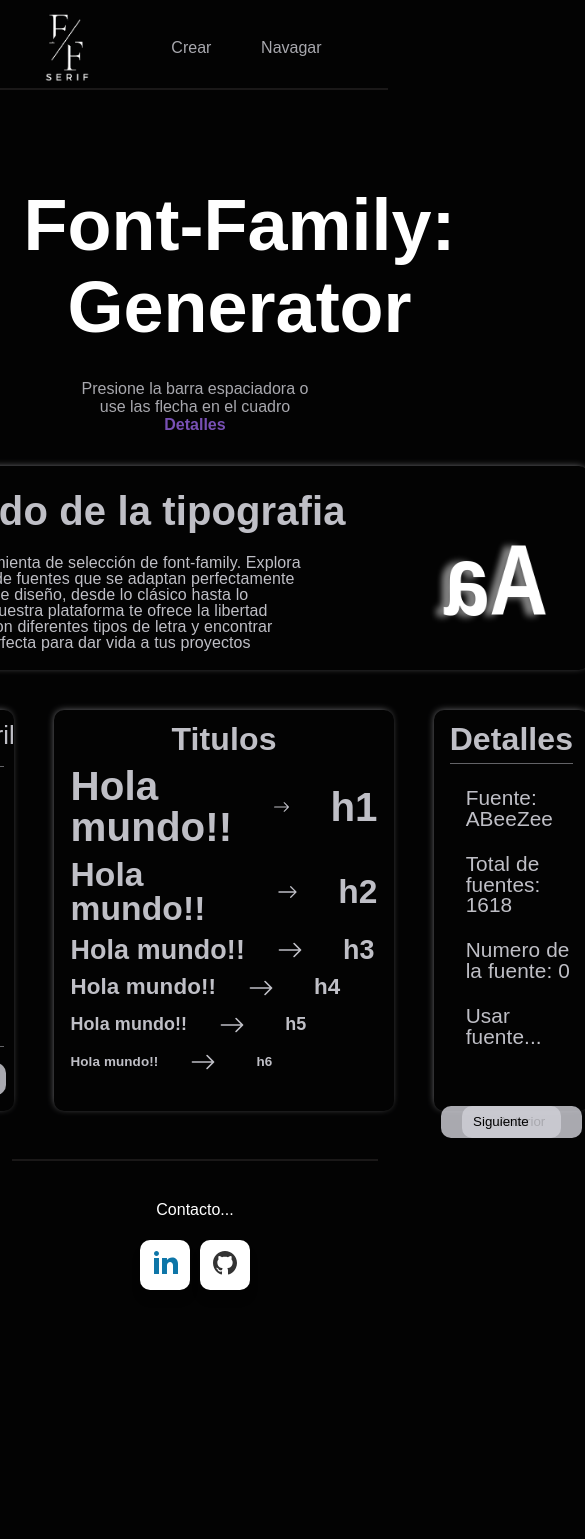
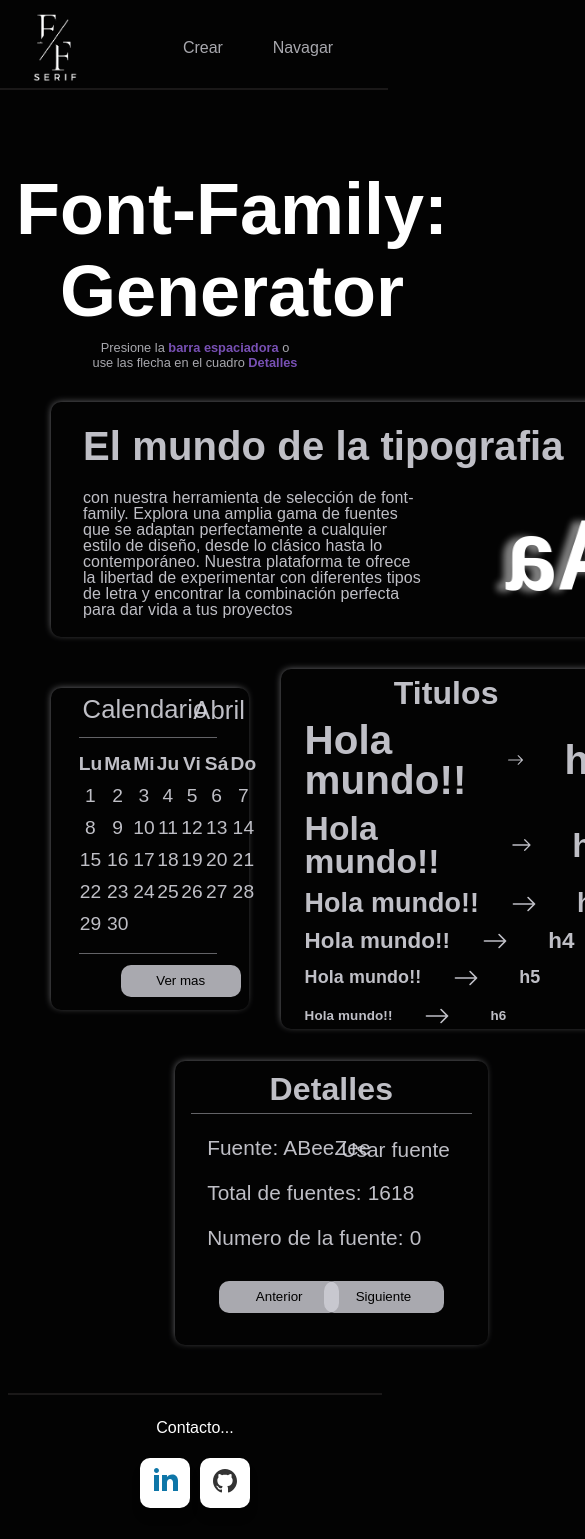
Before and after one commit to Alan-Ribeca/practicas-React, a React (Vite) app in the folder Family/fontFamily/: page / in a window 390 px wide. Shown: the top 1539 px of the page, 585 px wide, since content can reach past the window. Before the commit the page ends 1321 px from the top, so only its background shows below. Built offline with nearby package versions, Linux system fonts and the light colour scheme; no server answers; a web font is replaced by a local one.

Commit message:
haciendo la pag responsiva

```diff
--- a/Family/fontFamily/src/components/footer/footer.scss
+++ b/Family/fontFamily/src/components/footer/footer.scss
@@ -96,3 +96,13 @@
     fill: #333;
   }
 }
+
+@media screen and (max-width: 1536px) {
+  .footer {
+    margin: 3rem 0 1rem 0;
+
+    .infoPersonal {
+      margin-top: 1.5rem;
+    }
+  }
+}
--- a/Family/fontFamily/src/components/grid/Container.jsx
+++ b/Family/fontFamily/src/components/grid/Container.jsx
@@ -39,7 +39,7 @@ export const Container = () => {
 
         <div className="input">
           <p className="instrucciones">
-            Presione la barra espaciadora o use las flecha en el cuadro <strong className="detalles">Detalles</strong>
+            Presione la <strong className="detalles">barra espaciadora</strong> o use las flecha en el cuadro <strong className="detalles">Detalles</strong>
           </p>
         </div>
         <section className="container" style={{ fontFamily: selectedFont }}>
--- a/Family/fontFamily/src/components/grid/contenedor.scss
+++ b/Family/fontFamily/src/components/grid/contenedor.scss
@@ -52,4 +52,30 @@
     grid-template-rows: minmax(170px, auto);
     gap: 2.5rem;
   }
+
 }
+
+.titulo {
+
+  .h1Principal {
+    margin-bottom: 0.5rem;
+  }
+}
+
+.input .instrucciones {
+  font-size: 0.8rem;
+  width: 13rem;
+}
+
+@media screen and (max-width: 1536px) {
+  .containerGeneral {
+    margin-top: 5rem;
+  }
+
+  .container .grid {
+    grid-template-columns: repeat(2, 1fr);
+    place-items: center;
+    width: 80%;
+    gap: 2rem;
+  }
+}
--- a/Family/fontFamily/src/components/gridCuatro/GridCuatro.jsx
+++ b/Family/fontFamily/src/components/gridCuatro/GridCuatro.jsx
@@ -22,7 +22,7 @@ export const GridCuatro = () => {
         <p className="nombreFuente">
           Numero de la fuente: {indexActual ? indexActual : 0}
         </p>
-        <p className="nombreFuente">
+        <p className="nombreFuente-usar">
           <a
             href={
               selectedFont
@@ -35,7 +35,7 @@ export const GridCuatro = () => {
             rel="noopener noreferrer"
             className="fuenteA"
           >
-            Usar fuente...
+            Usar fuente
           </a>
         </p>
         <div className="containerBoton">
--- a/Family/fontFamily/src/components/gridCuatro/gridCuatro.scss
+++ b/Family/fontFamily/src/components/gridCuatro/gridCuatro.scss
@@ -30,7 +30,7 @@
     &:hover {
       color: white;
     }
-}
+  }
 
   .containerBoton {
     display: flex;
@@ -76,3 +76,21 @@
     }
   }
 }
+
+@media screen and (max-width: 1536px) {
+  .containerGridCuatro {
+    grid-column: 1 / 3;
+    width: 50%;
+    position: relative;
+
+    .nombreFuente-usar {
+      position: absolute;
+      top: 3%;
+      right: 12%;
+    }
+
+    .containerBoton {
+      margin-top: 4rem;
+    }
+  }
+}
--- a/Family/fontFamily/src/components/gridDos/gridDos.scss
+++ b/Family/fontFamily/src/components/gridDos/gridDos.scss
@@ -1,5 +1,8 @@
 .containerGridTable {
   position: relative;
+  border-radius: 10px;
+  box-shadow: -1px -1px 9px -3px rgba(208, 208, 216, 0.808);
+  width: 100%;
 
   .brCalendarioTop {
     position: absolute;
@@ -37,9 +40,6 @@
 
   .gridDos {
     padding: 4rem 1rem 4rem 1rem;
-    border-radius: 10px;
-    box-shadow: -1px -1px 9px -3px rgba(208, 208, 216, 0.808);
-    width: 100%;
     height: 100%;
 
     .th {
@@ -69,3 +69,30 @@
     }
   }
 }
+
+@media screen and (max-width: 1536px) {
+  .containerGridTable {
+    .brCalendarioTop {
+      left: 14%;
+      width: 70%;
+    }
+
+    .calendario {
+      left: 16%;
+    }
+
+    .mes {
+      left: 72%;
+    }
+
+    .gridDos {
+      width: 88%;
+      padding-left: 13%;
+    }
+
+    .brCalendarioButtom {
+      left: 14%;
+      width: 70%;
+    }
+  }
+}
--- a/Family/fontFamily/src/components/gridTres/gridTres.scss
+++ b/Family/fontFamily/src/components/gridTres/gridTres.scss
@@ -46,8 +46,23 @@
     padding-left: 2.5rem;
   }
 
-
   .flecha {
     padding-left: 2rem;
   }
 }
+
+@media screen and (max-width: 1536px) {
+  .gridTres {
+    width: 100%;
+    height: 100%;
+    padding: 0;
+
+    .titleGridTres {
+      margin-top: 0.5rem;
+    }
+
+    .titulos {
+      margin-left: 1.5rem;
+    }
+  }
+}
--- a/Family/fontFamily/src/components/gridUno/gridUno.scss
+++ b/Family/fontFamily/src/components/gridUno/gridUno.scss
@@ -45,3 +45,14 @@
   transform-style: preserve-3d;
   text-shadow: 10px 1px 7px rgba(255, 255, 255, 0.5);
 }
+
+@media screen and (max-width: 1536px) {
+  .gridUno {
+    width: 100%;
+    padding: 0;
+
+    .pGridUno {
+      width: 61%;
+    }
+  }
+}
--- a/Family/fontFamily/src/components/navbar/navbar.scss
+++ b/Family/fontFamily/src/components/navbar/navbar.scss
@@ -26,8 +26,9 @@
     }
   }
 
-  @media screen and (min-width: 1000px) {
+  @media screen and (max-width: 1536px) {
     justify-content: space-between;
+    margin: 0 1.5rem;
   }
 }
 
--- a/Family/fontFamily/src/styles/App.scss
+++ b/Family/fontFamily/src/styles/App.scss
@@ -5,8 +5,7 @@ html, .body {
   background-color: rgb(3, 3, 3);
   font-family: "ABeeZee", sans-serif;
 
-
-  @media screen and (max-width: 1000px) {
-    width: 98%;
+  @media screen and (max-width: 1536px) {
+    width: 100%;
   }
 }
```
Lines whose indentation alone changed are shown as unchanged.
